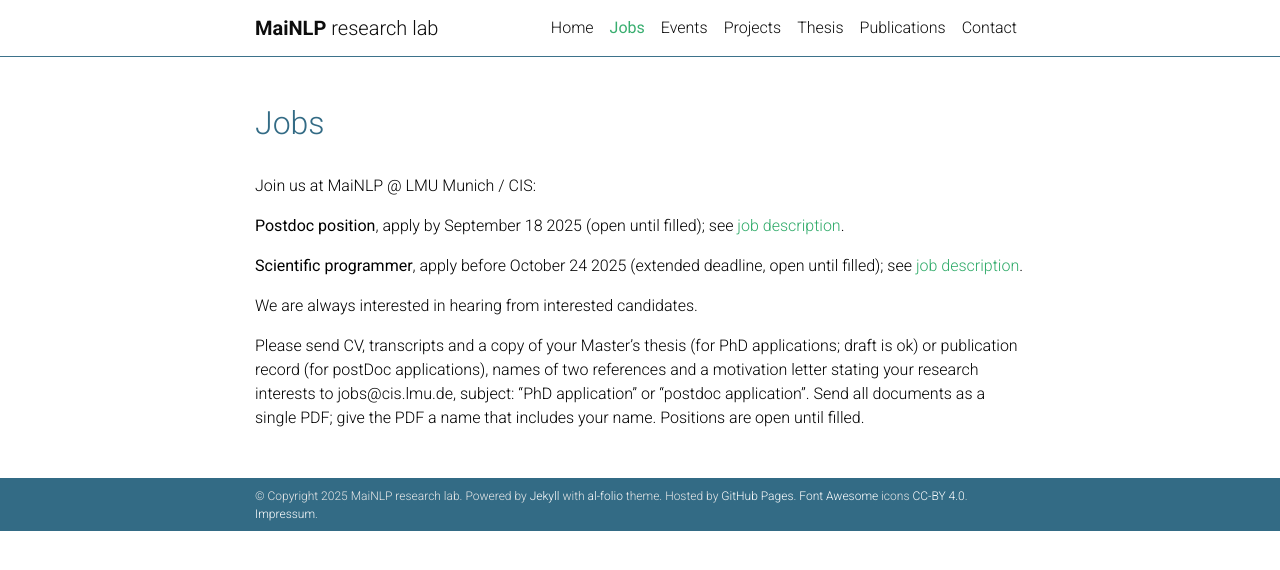
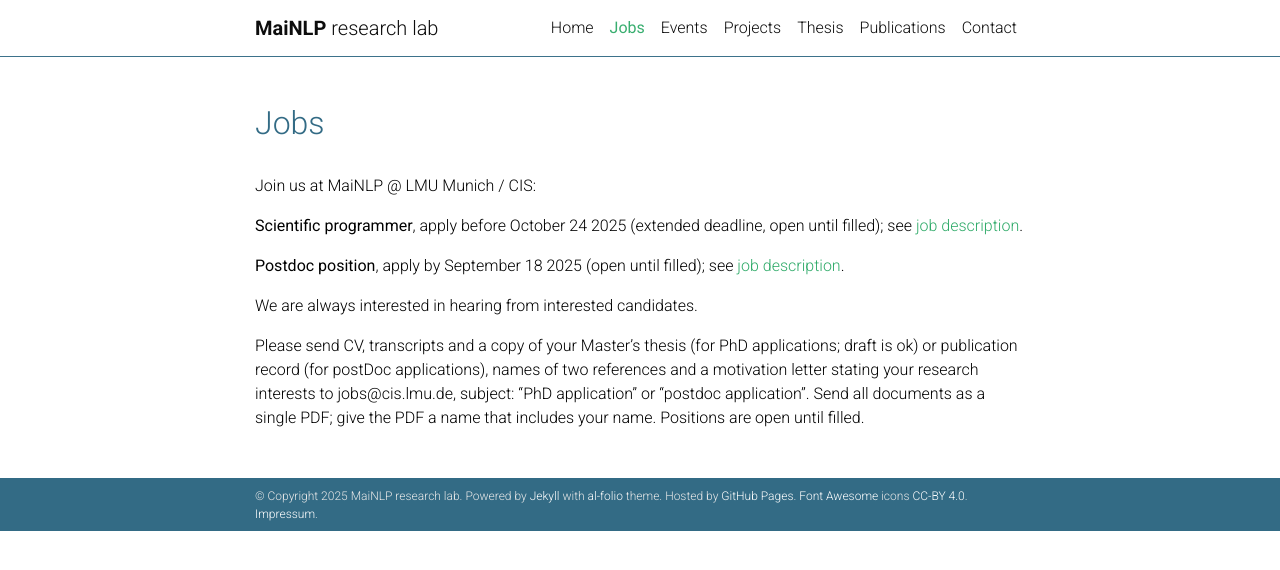
Before and after one commit to mainlp/mainlp.github.io, a Jekyll site: the page built from _pages/jobs.md, in a window 1280 px wide. Shown: the top 570 px of the page. Built offline with Jekyll 4.4.1, drawn with Linux system fonts in a browser that asks for light colours; comment, search, counter and statistics services are not loaded; a style sheet for code colours, icons or effects is not loaded.

Commit message:
Update jobs.md

```diff
--- a/_pages/jobs.md
+++ b/_pages/jobs.md
@@ -14,9 +14,11 @@ Join us at MaiNLP @ LMU Munich / CIS:
 - For ELLIS 2025 with MaiNLP as primary host, please also send your application to MCML.-->
 
 <!--<b>HiWi Position on Multilingual Natural Language Inference</b>, apply before August 25 2025 (open until filled); see <a href="/assets/pdf/hiwi-ad-MultilingualNLI.pdf" target="_blank">job description</a>.-->
+
+<b>Scientific programmer</b>, apply before October 24 2025 (extended deadline, open until filled); see <a href="/assets/pdf/Scientific programmer-MaiNLP.pdf" target="_blank">job description</a>.
+
 <b>Postdoc position</b>, apply by September 18 2025 (open until filled); see <a href="/assets/pdf/Postdoc-position-2026.pdf" target="_blank">job description</a>.
 
-<b>Scientific programmer</b>, apply before October 24 2025 (extended deadline, open until filled); see <a href="/assets/pdf/Scientific programmer-MaiNLP.pdf" target="_blank">job description</a>.
 
 <!--Currently we have no PhD/postdoc position openings. Inquiries are though always welcome, as the situation might change (for example, we do not have fixed yearly PhD intakes, but it is flexible depending on available funding). Therefore:-->
 
```
